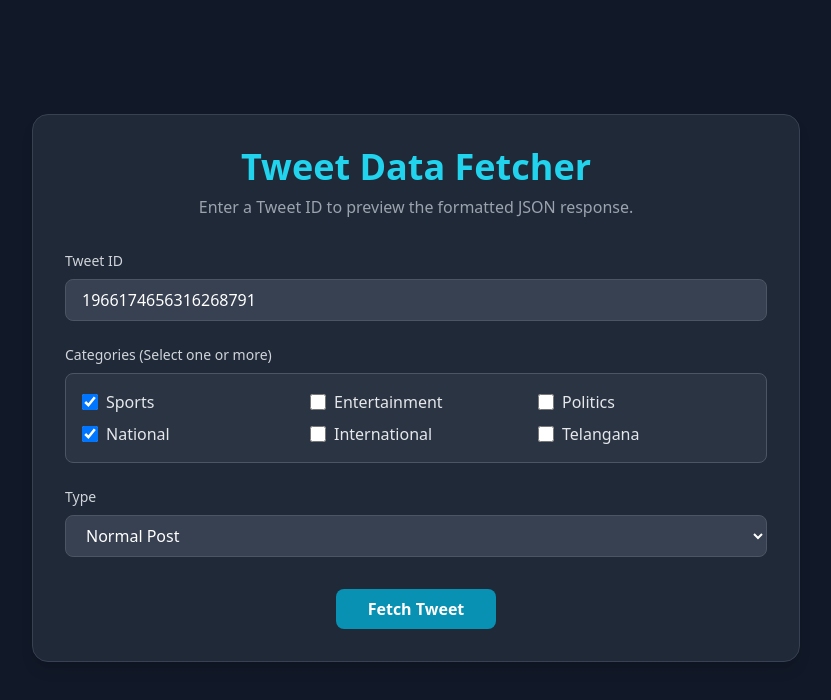
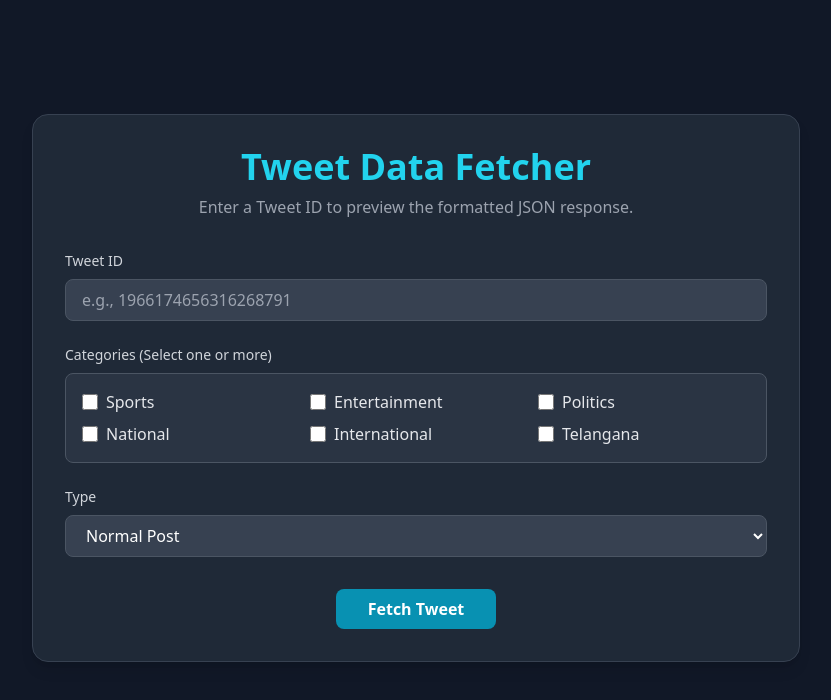
Before and after one commit to DeveloperEducology/News-Dashboard, a React (Create React App) app: page /ft in a window 1280 px wide. Shown: the top 700 px of the page, without its empty margins (224-1055 px from the left). Built offline with nearby package versions, Linux system fonts and the light colour scheme; no server answers.

Commit message:
Add files via upload

```diff
--- a/src/news/FetchTweet.js
+++ b/src/news/FetchTweet.js
@@ -13,9 +13,9 @@ const ALL_CATEGORIES = [
 // Main App Component
 export default function FetchTweet() {
   // State variables to manage input, data, loading, and errors
-  const [tweetId, setTweetId] = useState('1966174656316268791');
+  const [tweetId, setTweetId] = useState([]);
   const [type, setType] = useState('normal_post');
-  const [selectedCategories, setSelectedCategories] = useState(['Sports', 'National']);
+  const [selectedCategories, setSelectedCategories] = useState([]);
   const [tweetData, setTweetData] = useState(null);
   const [isLoading, setIsLoading] = useState(false);
   const [error, setError] = useState(null);
@@ -31,8 +31,11 @@ export default function FetchTweet() {
     });
   };
 
+
+  console.log(type, tweetData, tweetId)
+
   // >>> UPDATED: This function now uses the POST method
-  const fetchTweet = async () => {
+   const fetchTweet = async () => {
     if (!tweetId || !type || selectedCategories.length === 0) {
       setError('Please enter a Tweet ID, select a type, and at least one category.');
       return;
@@ -41,23 +44,24 @@ export default function FetchTweet() {
     setIsLoading(true);
     setError(null);
     setTweetData(null);
+const apiUrl = 'https://twitterapi-7313.onrender.com/api/formatted-tweet';
+    // const apiUrl = 'http://localhost:4000/api/formatted-tweet';
 
-    // The URL is now fixed and does not contain any query parameters
-    const apiUrl = 'https://twitterapi-7313.onrender.com/api/formatted-tweet';
+    // 👉 log request payload before API call
+    const requestPayload = {
+      tweet_ids: [tweetId],
+      categories: selectedCategories,
+      type: type,
+    };
+    console.log("📤 Sending payload:", requestPayload);
 
     try {
-      // The fetch call is now configured for a POST request
       const response = await fetch(apiUrl, {
         method: 'POST',
         headers: {
-          'Content-Type': 'application/json', // Tell the server we're sending JSON
+          'Content-Type': 'application/json',
         },
-        // Send the data in the request body
-        body: JSON.stringify({
-          tweet_ids: [tweetId], // The server expects an array of IDs
-          categories: selectedCategories,
-          type: type,
-        }),
+        body: JSON.stringify(requestPayload),
       });
 
       if (!response.ok) {
@@ -65,15 +69,19 @@ export default function FetchTweet() {
       }
 
       const data = await response.json();
+
+      // 👉 log response after API call
+      console.log("📥 API Response:", data);
+
       setTweetData(data);
-
     } catch (err) {
       setError(`Failed to fetch data. Error: ${err.message}`);
-      console.error("Fetch Error:", err);
+      console.error("❌ Fetch Error:", err);
     } finally {
       setIsLoading(false);
     }
   };
+
 
   // --- Render JSX (No changes needed below this line) ---
   return (
```
